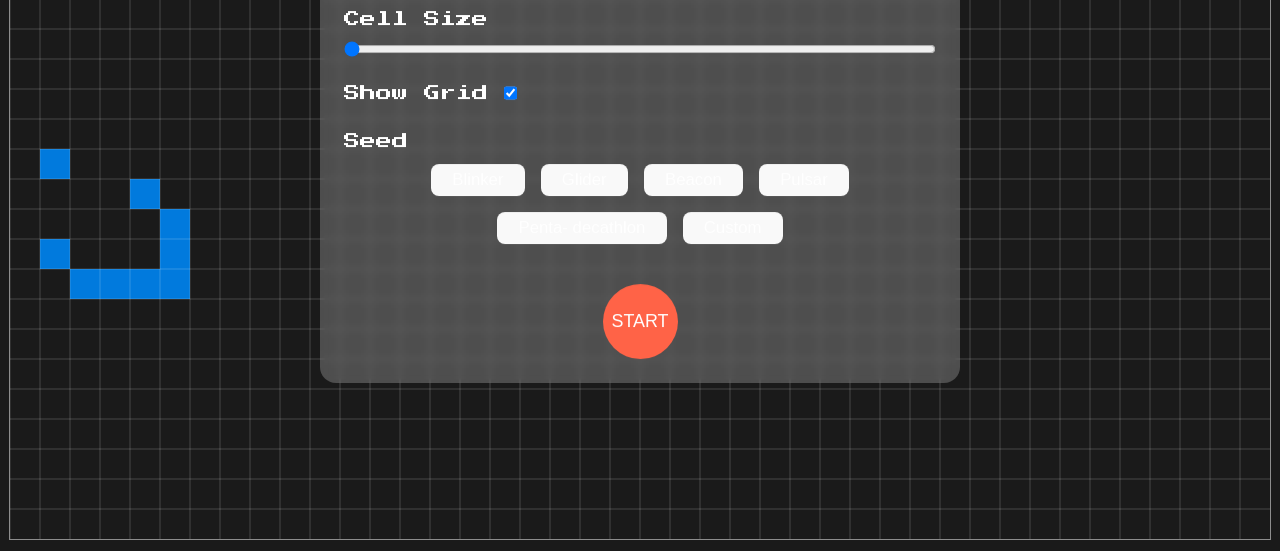
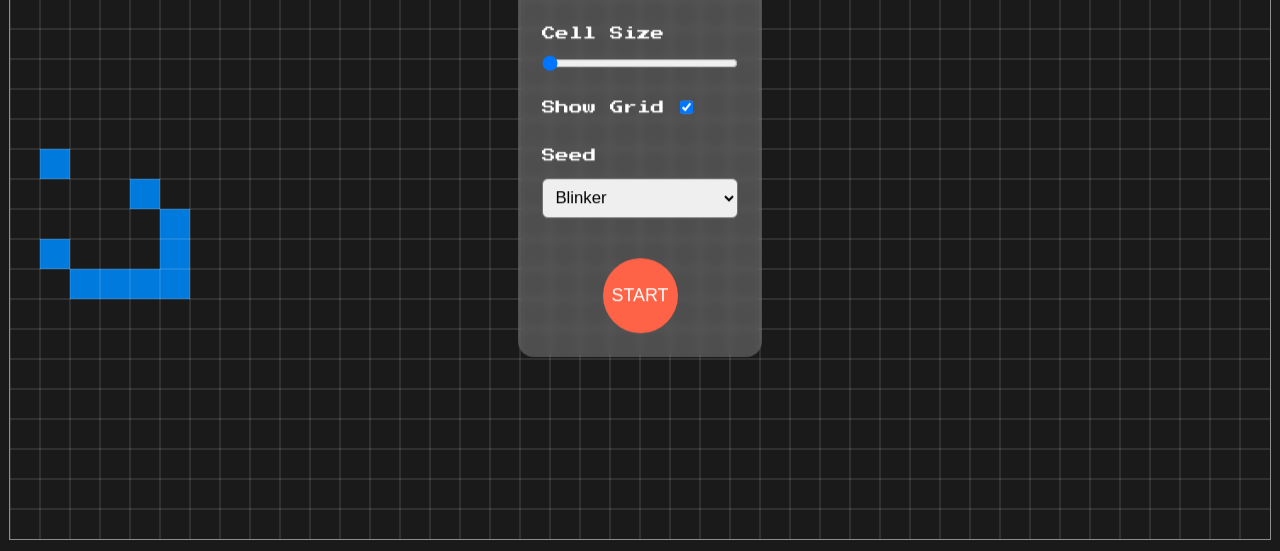
Before and after one commit to SuhelMakkad/GameOfLife, a website built with Vite: page index.html in a window 1280 px wide. Shown: the part 249-800 px from the top of the page. Built offline with nearby package versions, Linux system fonts and the light colour scheme.

Commit message:
minor html updates

```diff
--- a/index.html
+++ b/index.html
@@ -21,16 +21,8 @@
         <p class="title">Configs</p>
 
         <div class="input-wrapper">
-          <label for="gridSizeSlider" class="sub-heading">Cell Size</label>
-          <input
-            type="range"
-            min="20"
-            max="200"
-            step="1"
-            value="20"
-            name="gridSizeSlider"
-            id="gridSizeSlider"
-          />
+          <label for="grid-size-slider" class="sub-heading">Cell Size</label>
+          <input type="range" min="20" max="200" step="1" value="20" id="grid-size-slider" />
         </div>
 
         <div class="input-wrapper" id="show-grid-input-wrapper">
@@ -39,15 +31,15 @@
         </div>
 
         <div class="input-wrapper">
-          <p class="sub-heading">Seed</p>
-          <div id="seed-wrapper">
-            <button data-seed-type="blinker" id="blinker">Blinker</button>
-            <button data-seed-type="glider" id="glider">Glider</button>
-            <button data-seed-type="beacon" id="beacon">Beacon</button>
-            <button data-seed-type="pulsar" id="pulsar">Pulsar</button>
-            <button data-seed-type="pentaDecathlon" id="penta-decathlon">Penta- decathlon</button>
-            <button data-seed-type="custom" id="custom-btn">Custom</button>
-          </div>
+          <label for="seed-select" class="sub-heading">Seed</label>
+          <select id="seed-select">
+            <option value="blinker" selected>Blinker</option>
+            <option value="glider">Glider</option>
+            <option value="beacon">Beacon</option>
+            <option value="pulsar">Pulsar</option>
+            <option value="pentaDecathlon">Penta- decathlon</option>
+            <option value="custom">Custom</option>
+          </select>
         </div>
 
         <div class="input-wrapper">
--- a/src/scripts/event/index.ts
+++ b/src/scripts/event/index.ts
@@ -1,6 +1,6 @@
 import { setState, state } from "../state/game";
 
-const slider = document.getElementById("gridSizeSlider") as HTMLInputElement;
+const slider = document.getElementById("grid-size-slider") as HTMLInputElement;
 const startBtn = document.getElementById("start-btn") as HTMLInputElement;
 // const resetBtn = document.getElementById("reset-btn") as HTMLInputElement;
 // const customStartBtn = document.getElementById("custom-start-btn") as HTMLInputElement;
--- a/src/style.css
+++ b/src/style.css
@@ -87,7 +87,7 @@ button:focus-visible {
 
 .title {
   text-transform: uppercase;
-  font-size: 2.5rem;
+  font-size: 1.75rem;
   text-align: center;
   line-height: 1;
 }
@@ -99,25 +99,19 @@ button:focus-visible {
   margin-top: 1.5rem;
 }
 
-#gridSizeSlider {
+.input-wrapper label {
+  font-size: 0.85rem;
   cursor: pointer;
 }
 
-#seed-wrapper {
-  padding: 0;
-  margin: 0;
-  display: flex;
-  flex-wrap: wrap;
-  gap: 1rem;
-  justify-content: center;
+#grid-size-slider {
+  cursor: pointer;
 }
 
-#seed-wrapper button.active {
-  background-color: rgb(250, 117, 117);
-}
-
-#seed-wrapper button.active:hover {
-  background-color: rgb(238, 92, 92);
+#seed-select {
+  font-size: 1.05rem;
+  padding: 0.5em 0.5em;
+  border-radius: 6px;
 }
 
 #start-btn {
```
